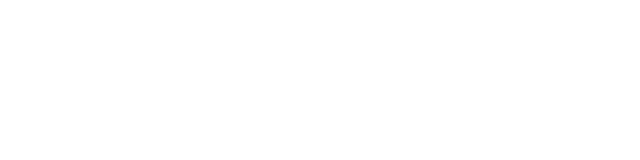
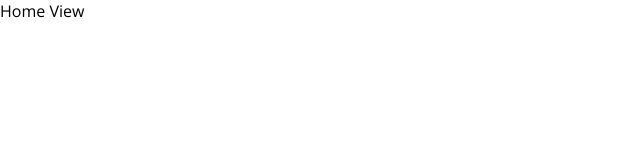
Before and after one commit to Anelvin/front_jira, a React (Create React App) app: page /home in a window 1280 px wide. Shown: the top 160 px of the page, without its empty margins (0-640 px from the left). Built offline with nearby package versions, Linux system fonts and the light colour scheme.

Commit message:
Redirect view to home

```diff
--- a/src/App.jsx
+++ b/src/App.jsx
@@ -3,6 +3,7 @@ import './App.css';
 import { BrowserRouter as Router, Redirect, Route, Switch } from 'react-router-dom';
 import SignIn from './views/signin/SignIn.jsx';
 import SignUp from './views/signup/SignUp.jsx';
+import Home from './views/home/Home.jsx';
 
 function App() {
   return (
@@ -12,6 +13,7 @@ function App() {
           <Route path='/' exact><Redirect to="/signin" /></Route>
           <Route path='/signin' component={SignIn} />
           <Route path='/signup' component={SignUp} />
+          <Route path="/home" component={Home} />
         </Switch>
       </Router>
     </React.StrictMode>
--- /dev/null
+++ b/src/views/home/Home.jsx
@@ -0,0 +1,13 @@
+import React from 'react';
+
+function Home(){
+
+    return (
+        <div>
+            Home View
+        </div>
+    );
+
+}
+
+export default Home;
--- a/src/views/signin/signIn.jsx
+++ b/src/views/signin/signIn.jsx
@@ -4,6 +4,7 @@ import MuiAlert from '@material-ui/lab/Alert';
 import { TextField, Button, Snackbar, CircularProgress } from '@material-ui/core';
 import environment from '../../environments/environment';
 import axios from 'axios';
+import { useHistory } from 'react-router-dom';
 
 function Alert(props){
     return <MuiAlert elevation={6} variant="filled" {...props} />
@@ -18,6 +19,7 @@ function SignIn(){
     const [message, setMessage] = useState(null);
     const [severity, setSeverity] = useState('success');
     const [url, setUrl] = useState(null);
+    let history = useHistory();
 
     useEffect(() => {
         setUrl(environment.apiUrl);
@@ -44,6 +46,7 @@ function SignIn(){
                     setOpen(true);
                     setMessage('Sesión iniciada!');
                     setSeverity('success');
+                    history.push('/home');
                 } else {
                     handleError();
                 }
--- a/src/views/signup/signUp.jsx
+++ b/src/views/signup/signUp.jsx
@@ -3,6 +3,7 @@ import { TextField, Button, CircularProgress, Snackbar } from '@material-ui/core
 import MuiAlert from '@material-ui/lab/Alert';
 import environment from '../../environments/environment';
 import axios from 'axios';
+import { useHistory } from 'react-router-dom';
 
 function Alert(props){
     return <MuiAlert elevation={6} variant="filled" {...props} />
@@ -18,6 +19,7 @@ function SignUp(){
     const [open, setOpen] = useState(false);
     const [severity, setSeverity] = useState('success');
     const [message, setMessage] = useState(null);
+    let history = useHistory();
 
     useEffect(() => {
         setUrl(environment.apiUrl);
@@ -53,6 +55,7 @@ function SignUp(){
                         setOpen(true);
                         setMessage('Usuario registrado!');
                         setSeverity('success');
+                        history.push('/home');
                     } else {
                         handleError();
                     }
```
